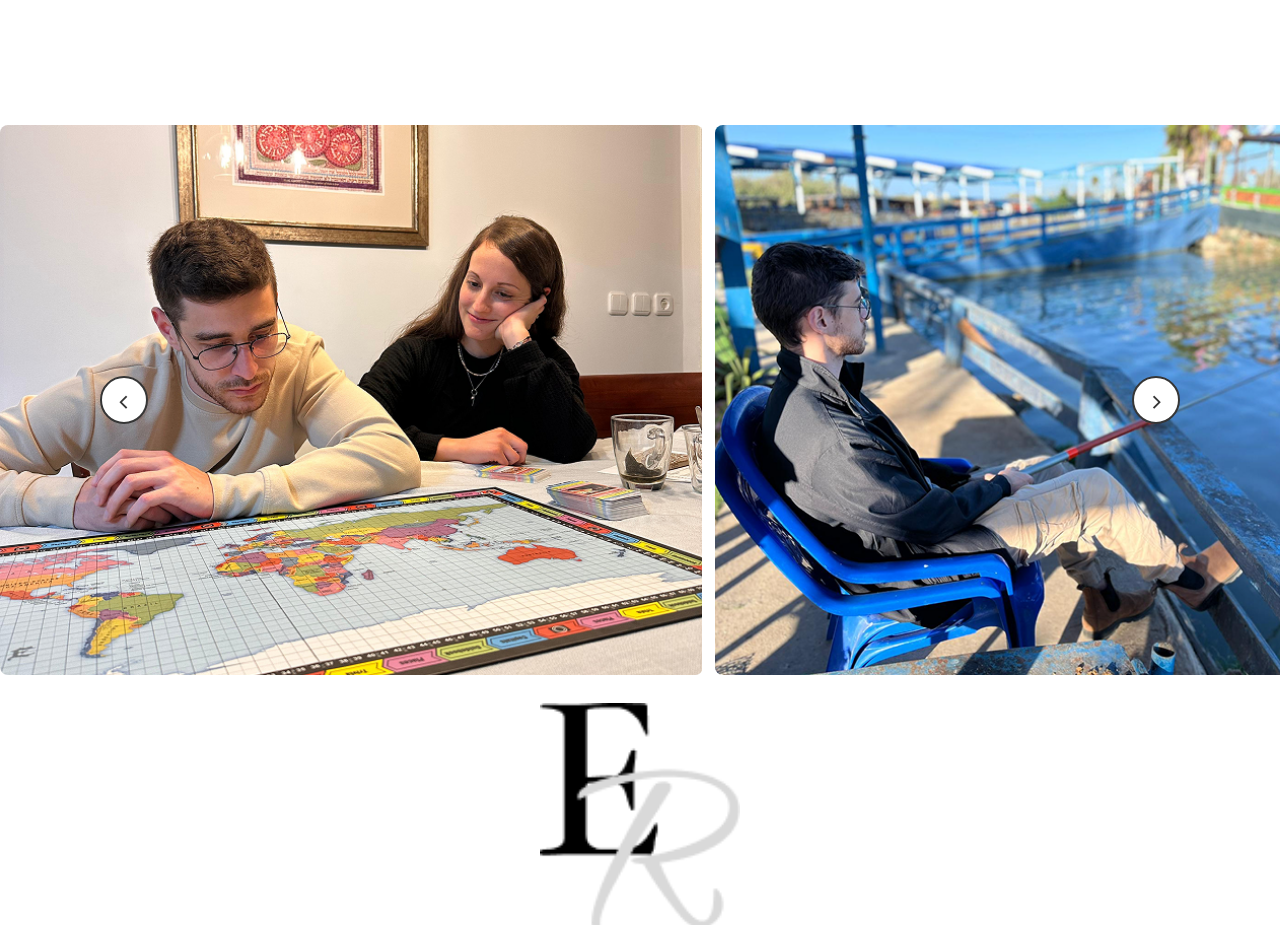
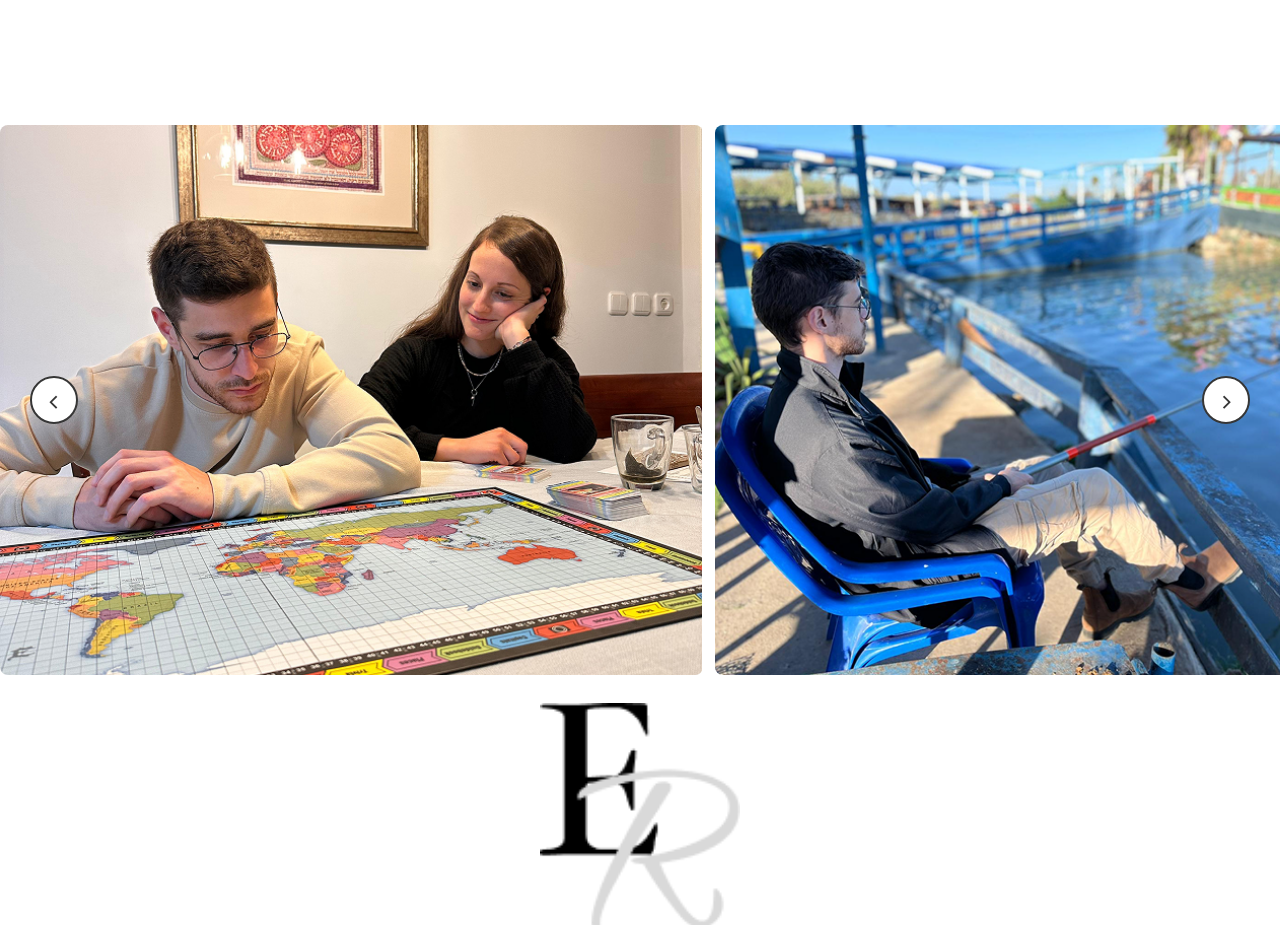
Before and after one commit to mikaridley/Eldan-Ridley-s-Portfolio, a React (Vite) app: page /about-me in a window 1280 px wide. Shown: the part 2040-2965 px from the top of the page. Built offline with nearby package versions, Linux system fonts and the light colour scheme.

Commit message:
Fix arrows carousel padding

```diff
--- a/src/assets/styles/cmps/ImgsCarousel.css
+++ b/src/assets/styles/cmps/ImgsCarousel.css
@@ -24,7 +24,7 @@
     display: flex;
     align-items: center;
     justify-content: space-between;
-    padding-inline: 100px;
+    padding-inline: 30px;
     box-sizing: border-box;
   }
 
```
